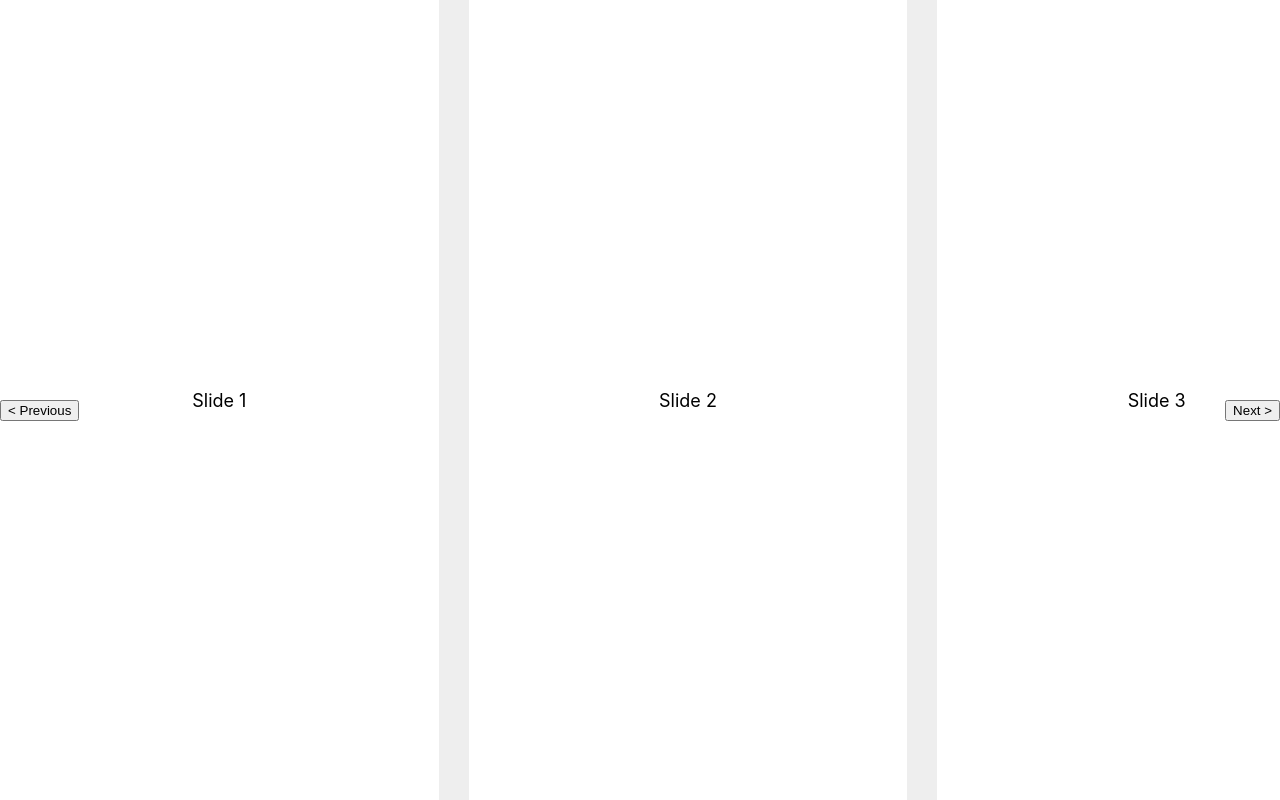
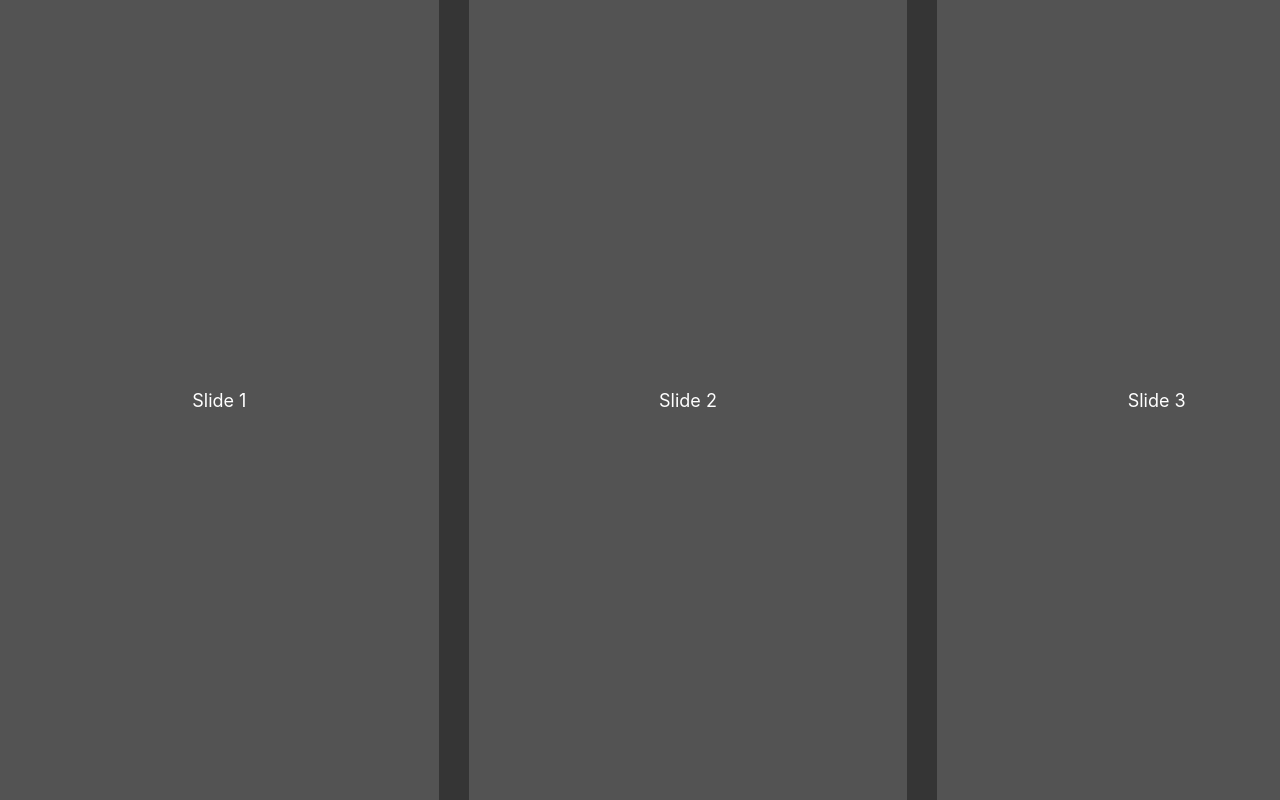
Before and after one commit to LuanSergio/StudyLab, a React (Create React App) app in the folder carousel/: page / in a window 1280 px wide. Built offline with nearby package versions, Linux system fonts and the light colour scheme.

Commit message:
feat[carousel]: add mouse events

```diff
--- a/carousel/src/components/Carousel/index.tsx
+++ b/carousel/src/components/Carousel/index.tsx
@@ -1,4 +1,4 @@
-import { Children, ReactNode, useState } from "react";
+import { Children, ReactNode, useEffect, useState } from "react";
 import "./styles.css";
 
 interface CarouselProps {
@@ -11,67 +11,34 @@ const Carousel = ({
   tagName = "div",
 }: CarouselProps): JSX.Element => {
   const Tag = tagName as keyof JSX.IntrinsicElements;
-  const itemWidth = 468.667;
-  const [navigationIndex, setNavigationIndex] = useState(0);
 
-  const [itemIndex, setItemIndex] = useState(0);
+  const [isMouseLocked, setIsMouseLocked] = useState(false);
   const [position, setPosition] = useState(0);
   const [initialPosition, setInicialPosition] = useState(0);
-  const [isMouseLocked, setIsMouseLocked] = useState(false);
-
-  function updateIndex(newIndex: number): void {
-    setNavigationIndex((previousState) => previousState + newIndex);
-  }
-
-  function goToPreviousIndex(newIndex: number): void {
-    if (navigationIndex + itemWidth >= itemWidth) {
-      newIndex = 0;
-    }
-    updateIndex(newIndex);
-  }
-
-  function goToNextIndex(newIndex: number): void {
-    if (
-      -(Children.count(children) * itemWidth) >=
-      navigationIndex - itemWidth
-    ) {
-      newIndex = 0;
-    }
-    updateIndex(newIndex);
-  }
-
-  function moveCarousel(event: React.MouseEvent): void {
-    if (isMouseLocked) {
-      const moved = initialPosition - event.clientX;
-      setPosition(moved);
-      console.log("moved", moved);
-    }
-  }
+  const [lastPosition, setLastPosition] = useState(0);
 
   function handleMouseDown(event: React.MouseEvent): void {
     event.preventDefault();
     setIsMouseLocked(true);
     setInicialPosition(event.clientX);
-    console.log(event.clientX);
   }
 
   function handleMouseMove(event: React.MouseEvent): void {
     if (isMouseLocked) {
       const travelDistance = event.clientX - initialPosition;
-      event.preventDefault();
-      // if (travelDistance > itemWidth) {
-      //   setItemIndex((previoustState) => previoustState + 1);
-      // } else if (travelDistance < -itemWidth) {
-      //   setItemIndex((previoustState) => previoustState - 1);
-      // }
-      setPosition(travelDistance);
+      setPosition(travelDistance + lastPosition);
     }
   }
 
   function handleMouseUp(event: React.MouseEvent): void {
     event.preventDefault();
+    setLastPosition(position);
     setIsMouseLocked(false);
   }
+
+  // function handleMouseLeave(event: React.MouseEvent): void {
+  //   setIsMouseLocked(false);
+  // }
 
   return (
     <div
@@ -79,19 +46,14 @@ const Carousel = ({
       onMouseDown={handleMouseDown}
       onMouseMove={handleMouseMove}
       onMouseUp={handleMouseUp}
+      // onMouseLeave={handleMouseLeave}
     >
       <Tag
         className="carousel__items-holder"
-        style={{ transform: `translateX(${position}px)` }}
+        style={{ transform: `translateX(${position * 2}px)` }}
       >
         {children}
       </Tag>
-      <div className="carousel__controls">
-        <button onClick={() => goToPreviousIndex(itemWidth)}>
-          {"< Previous"}
-        </button>
-        <button onClick={() => goToNextIndex(-itemWidth)}>{"Next >"}</button>
-      </div>
     </div>
   );
 };
--- a/carousel/src/components/Carousel/styles.css
+++ b/carousel/src/components/Carousel/styles.css
@@ -6,6 +6,7 @@
   margin-left: auto;
   margin-right: auto;
   position: relative;
+  user-select: none;
 }
 
 .carousel__items-holder {
--- a/carousel/src/components/Item/styles.css
+++ b/carousel/src/components/Item/styles.css
@@ -1,5 +1,6 @@
 .item {
-  background-color: #fff;
+  background-color: rgb(83, 83, 83);
+  color: #fff;
   /* border: 2px solid #b3b3b3; */
   height: 100vh;
   width: 438.667px;
--- a/carousel/src/index.css
+++ b/carousel/src/index.css
@@ -5,7 +5,7 @@ body {
     sans-serif;
   -webkit-font-smoothing: antialiased;
   -moz-osx-font-smoothing: grayscale;
-  background-color: #eeeeee;
+  background-color: #353535;
   padding: 0;
 }
 
```
